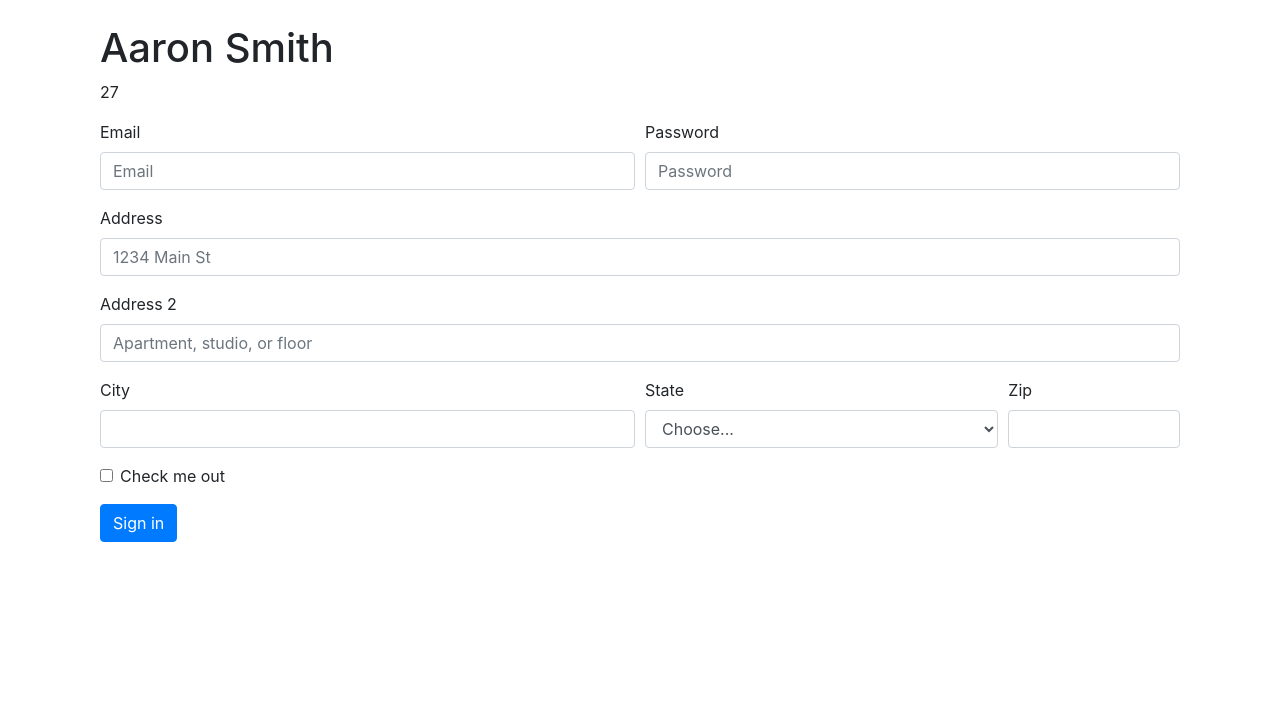
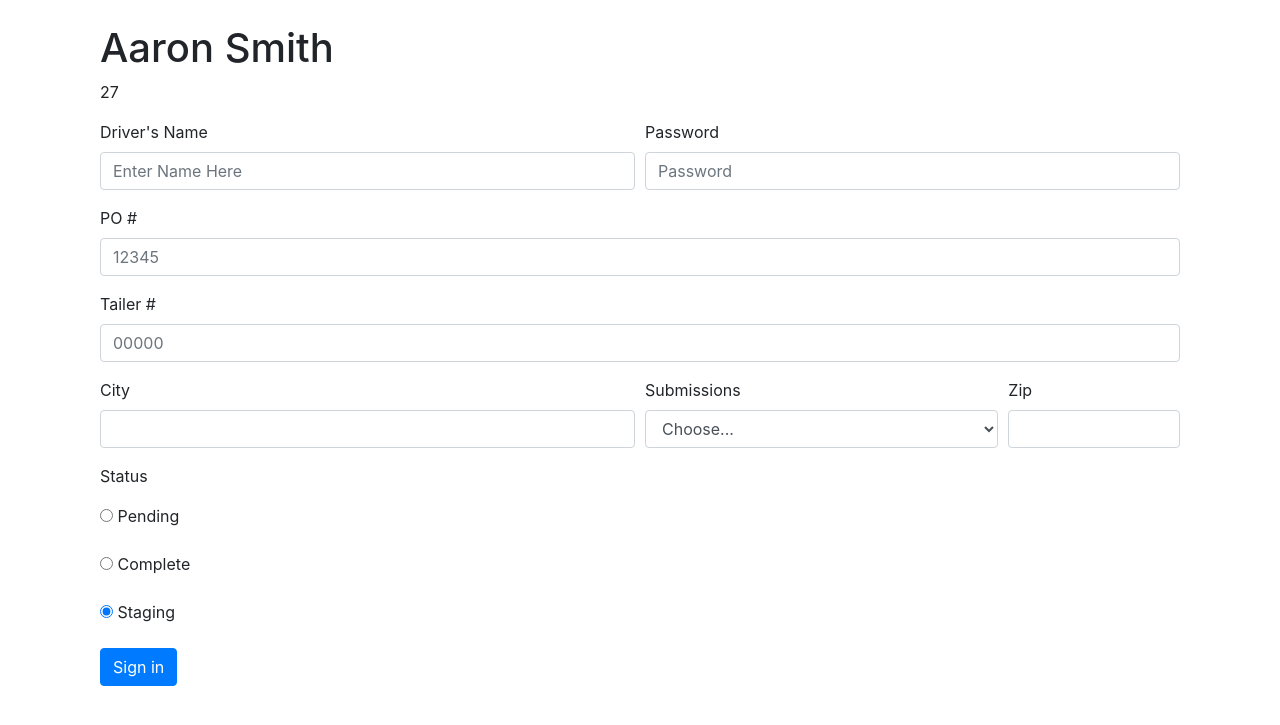
Before and after one commit to Bones1234/Receiving-App, a Flask app: page / in a window 1280 px wide. Shown: the part 56-781 px from the top of the page. Run offline with Flask 2, Linux system fonts and the light colour scheme; some libraries are stand-ins or nearby versions.

Commit message:
form edits and timestamp logic

```diff
--- a/app.py
+++ b/app.py
@@ -2,6 +2,10 @@ from flask import Flask,render_template
 from datetime import datetime
 
 app = Flask(__name__)
+
+#todays date
+time_in_stamp = datetime.today()
+print("TIME-IN:  "+ str(time_in_stamp))
 
 @app.route('/')
 def index():
--- a/templates/index.html
+++ b/templates/index.html
@@ -7,8 +7,8 @@
     <form>
         <div class="form-row">
           <div class="form-group col-md-6">
-            <label for="inputEmail4">Email</label>
-            <input type="email" class="form-control" id="inputEmail4" placeholder="Email">
+            <label for="inputEmail4">Driver's Name</label>
+            <input type="text" class="form-control" id="inputName" placeholder="Enter Name Here">
           </div>
           <div class="form-group col-md-6">
             <label for="inputPassword4">Password</label>
@@ -16,12 +16,12 @@
           </div>
         </div>
         <div class="form-group">
-          <label for="inputAddress">Address</label>
-          <input type="text" class="form-control" id="inputAddress" placeholder="1234 Main St">
+          <label for="inputPONumber">PO #</label>
+          <input type="text" class="form-control" id="inputPONumber" placeholder="12345" pattern=".{5}" required title="5 characters">
         </div>
         <div class="form-group">
-          <label for="inputAddress2">Address 2</label>
-          <input type="text" class="form-control" id="inputAddress2" placeholder="Apartment, studio, or floor">
+          <label for="inputTrailerNumber">Tailer #</label>
+          <input type="text" class="form-control" id="inputTrailerNumber" placeholder="00000">
         </div>
         <div class="form-row">
           <div class="form-group col-md-6">
@@ -29,8 +29,8 @@
             <input type="text" class="form-control" id="inputCity">
           </div>
           <div class="form-group col-md-4">
-            <label for="inputState">State</label>
-            <select id="inputState" class="form-control">
+            <label for="inputSubmissions">Submissions</label>
+            <select id="inputSubmissions" class="form-control">
               <option selected>Choose...</option>
               <option>...</option>
             </select>
@@ -40,14 +40,27 @@
             <input type="text" class="form-control" id="inputZip">
           </div>
         </div>
+
+        <p>Status</p>
         <div class="form-group">
-          <div class="form-check">
-            <input class="form-check-input" type="checkbox" id="gridCheck">
-            <label class="form-check-label" for="gridCheck">
-              Check me out
-            </label>
-          </div>
-        </div>
+        <p>
+          <input id = "pending" type = "radio" name = "status"
+              value = "pending" checked />
+          <label for = "pending">Pending</label>
+      </p>
+
+      <p>
+          <input id = "complete" type = "radio" name = "status"
+              value = "complete" checked />
+          <label for = "complete">Complete</label>
+      </p>
+
+      <p>
+        <input id = "staging" type = "radio" name = "status"
+            value = "staging" checked />
+        <label for = "staging">Staging</label>
+    </p></div>
+
         <button type="submit" class="btn btn-primary">Sign in</button>
       </form>
 
```
Also changed, not shown: README.md.
